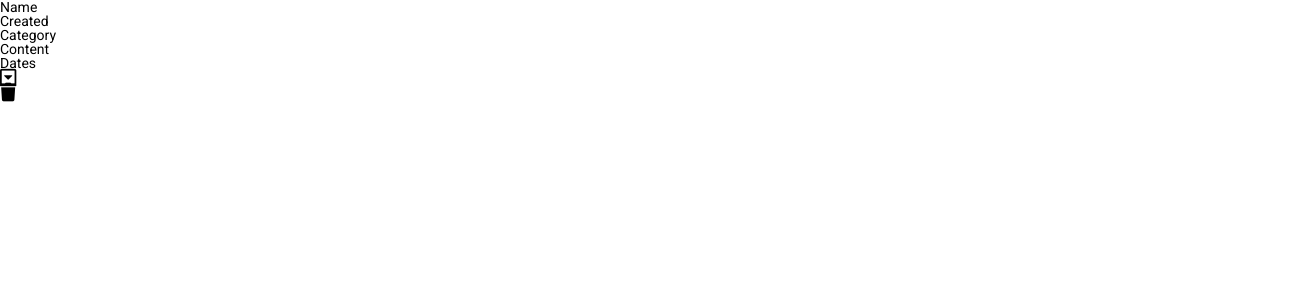
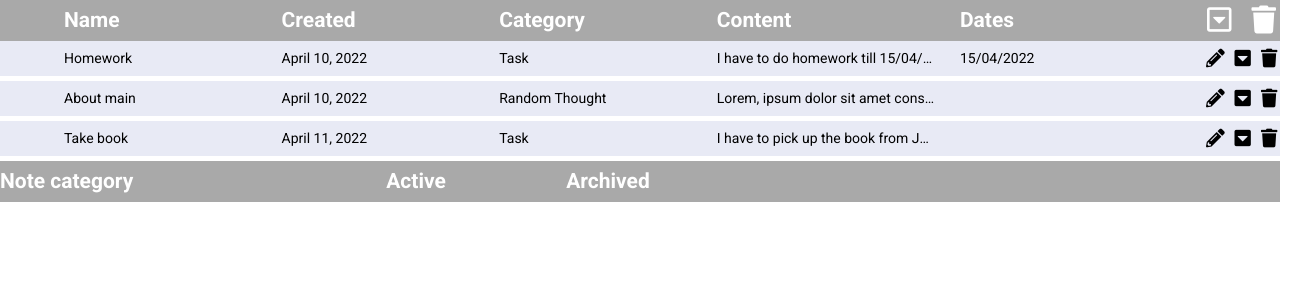
Before and after one commit to tibank/rd-test-task2, a React (Create React App) app: page / in a window 1280 px wide. Shown: the top 300 px of the page, 1306 px wide, since content can reach past the window. Built offline with nearby package versions, Linux system fonts and the light colour scheme.

Commit message:
feat: create components for list of notes

```diff
--- a/src/App.tsx
+++ b/src/App.tsx
@@ -1,14 +1,45 @@
-import React from 'react';
+import React, { useState } from 'react';
 import './styles/App.css';
-
 import HeaderList from './components/HeaderList';
+import NoteList from './components/NoteList';
+import HeaderCategories from './components/HeaderCategories';
+import { Note } from './models/Note';
 
 function App() {
-    return (
-        <div className='App'>
-            <HeaderList></HeaderList>
-        </div>
-    );
+  const [notes, setNotes] = useState<Note[]>([
+    {
+      id: 1,
+      name: 'Homework',
+      created: new Date(2022, 3, 10),
+      category: { id: 1, name: 'Task' },
+      content: 'I have to do homework till  15/04/2022',
+      archived: false,
+    },
+    {
+      id: 2,
+      name: 'About main',
+      created: new Date(2022, 3, 10),
+      category: { id: 3, name: 'Random Thought' },
+      content: 'Lorem, ipsum dolor sit amet consectetur adipisicing elit.',
+      archived: false,
+    },
+    {
+      id: 3,
+      name: 'Take book',
+      created: new Date(2022, 3, 11),
+      category: { id: 1, name: 'Task' },
+      content: 'I have to pick up the book from John tomorrow',
+      archived: false,
+    },
+  ]);
+
+  return (
+    <div className='App'>
+      <HeaderList />
+      <NoteList notes={notes} />
+      <HeaderCategories />
+    </div>
+  );
 }
 
 export default App;
--- /dev/null
+++ b/src/components/BlockButtonsNoteItem.tsx
@@ -0,0 +1,32 @@
+import React, { FC, useState } from 'react';
+import { Note } from '../models/Note';
+
+type BlockButtonsProps = {
+  note: Note;
+};
+
+function editNote(note: Note): void {
+  console.log(note);
+}
+
+function deleteNote(note: Note): void {}
+
+function archivedNote(note: Note): void {}
+
+const BlockButtonsNoteItem: FC<BlockButtonsProps> = ({ note }) => {
+  return (
+    <div className='note-buttons buttons-column'>
+      <div onClick={() => editNote(note)} className='note-button-item' data-btn='edit'>
+        <i onClick={() => editNote(note)} className='fas fa-pencil-alt fa-lg'></i>
+      </div>
+      <div onClick={() => archivedNote(note)} className='note-button-item' data-btn='archived'>
+        <i onClick={() => archivedNote(note)} className='fas fa-caret-square-down fa-lg'></i>
+      </div>
+      <div onClick={() => deleteNote(note)} className='note-button-item' data-btn='remove'>
+        <i onClick={() => deleteNote(note)} className='fas fa-trash fa-lg'></i>
+      </div>
+    </div>
+  );
+};
+
+export default BlockButtonsNoteItem;
--- /dev/null
+++ b/src/components/NoteItem.tsx
@@ -0,0 +1,24 @@
+import React, { FC } from 'react';
+import { getStringDates } from '../helpers/getStringDates';
+import { Note } from '../models/Note';
+import BlockButtonsNoteItem from './BlockButtonsNoteItem';
+
+type NoteItemProps = {
+  note: Note;
+};
+
+const NoteItem: FC<NoteItemProps> = ({ note }) => {
+  const options: Intl.DateTimeFormatOptions = { month: 'long', day: 'numeric', year: 'numeric' };
+  return (
+    <div className='list-notes__row'>
+      <div className='data-column truncate note-name'>{note.name}</div>
+      <div className='data-column'>{note.created.toLocaleDateString('en-US', options)}</div>
+      <div className='data-column'>{note.category.name}</div>
+      <div className='data-column truncate'>{note.content}</div>
+      <div className='data-column truncate'>{getStringDates(note.content)}</div>
+      <BlockButtonsNoteItem note={note} />
+    </div>
+  );
+};
+
+export default NoteItem;
--- /dev/null
+++ b/src/components/NoteList.tsx
@@ -0,0 +1,19 @@
+import React, { FC, useState } from 'react';
+import { Note } from '../models/Note';
+import NoteItem from './NoteItem';
+
+type NoteListProps = {
+  notes: Note[];
+};
+
+const NoteList: FC<NoteListProps> = ({ notes }) => {
+  return (
+    <div className='list-notes__items'>
+      {notes.map((note: Note) => (
+        <NoteItem note={note} key={note.id} />
+      ))}
+    </div>
+  );
+};
+
+export default NoteList;
--- /dev/null
+++ b/src/helpers/getStringDates.tsx
@@ -0,0 +1,3 @@
+export function getStringDates(str: string): string {
+    return (str.match(/\d{2}\/\d{2}\/\d{4}/g) || []).join(',');
+}
--- /dev/null
+++ b/src/models/Category.tsx
@@ -0,0 +1,4 @@
+export type Category = {
+  id: number;
+  name: string;
+};
--- /dev/null
+++ b/src/models/Note.tsx
@@ -0,0 +1,10 @@
+import { Category } from './Category';
+
+export type Note = {
+  id: number;
+  name: string;
+  created: Date;
+  category: Category;
+  content: string;
+  archived: boolean;
+};
--- a/src/styles/App.css
+++ b/src/styles/App.css
@@ -1,4 +1,7 @@
 @import url('./normalize.css');
+@import url('./HeaderList.css');
+@import url('./NoteItem.css');
+@import url('./HeaderCategories.css');
 
 body {
     font-family: 'Roboto', sans-serif;
--- /dev/null
+++ b/src/styles/NoteItem.css
@@ -0,0 +1,46 @@
+.list-notes__row {
+  display: flex;
+  justify-content: flex-start;
+  margin-bottom: 5px;
+  background-color: #e8eaf5;
+  line-height: 2.5;
+}
+
+.data-column {
+  flex: 0 0 17%;
+  text-align: left;
+}
+
+.data-column:first-child {
+  margin: 0 0 0 5%;
+}
+
+.data-column:nth-child(5) {
+  margin: 0 0 0 2%;
+}
+
+.truncate {
+  overflow: hidden;
+  text-overflow: ellipsis;
+  white-space: nowrap;
+}
+
+.note-buttons {
+  display: flex;
+  justify-content: center;
+  width: 30%;
+}
+
+.note-button-item {
+  /*outline: 1px solid yellow;*/
+  padding: 5px 0;
+}
+
+.note-button-item:hover {
+  cursor: pointer;
+}
+
+div.note-button-item i {
+  display: block;
+  padding: 5px;
+}
```
